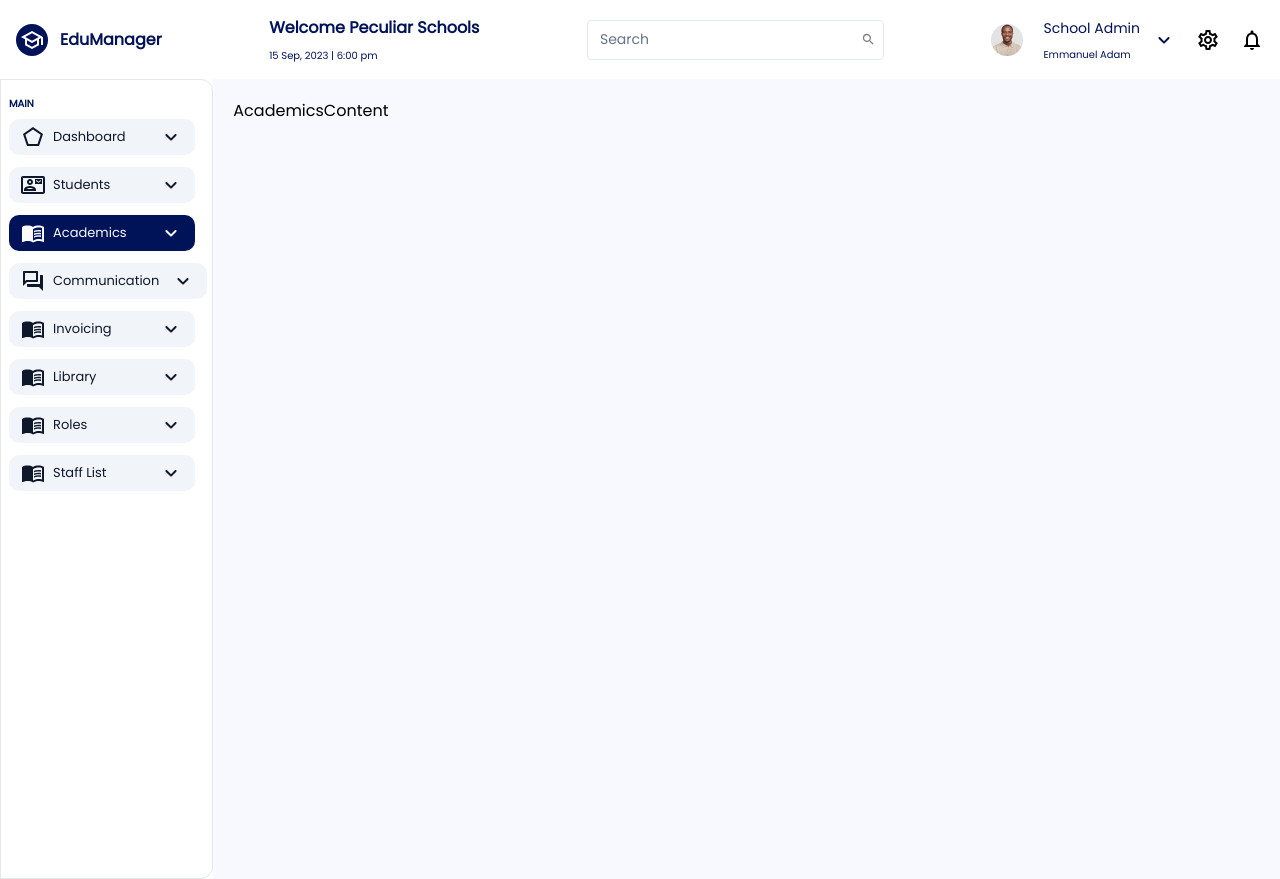
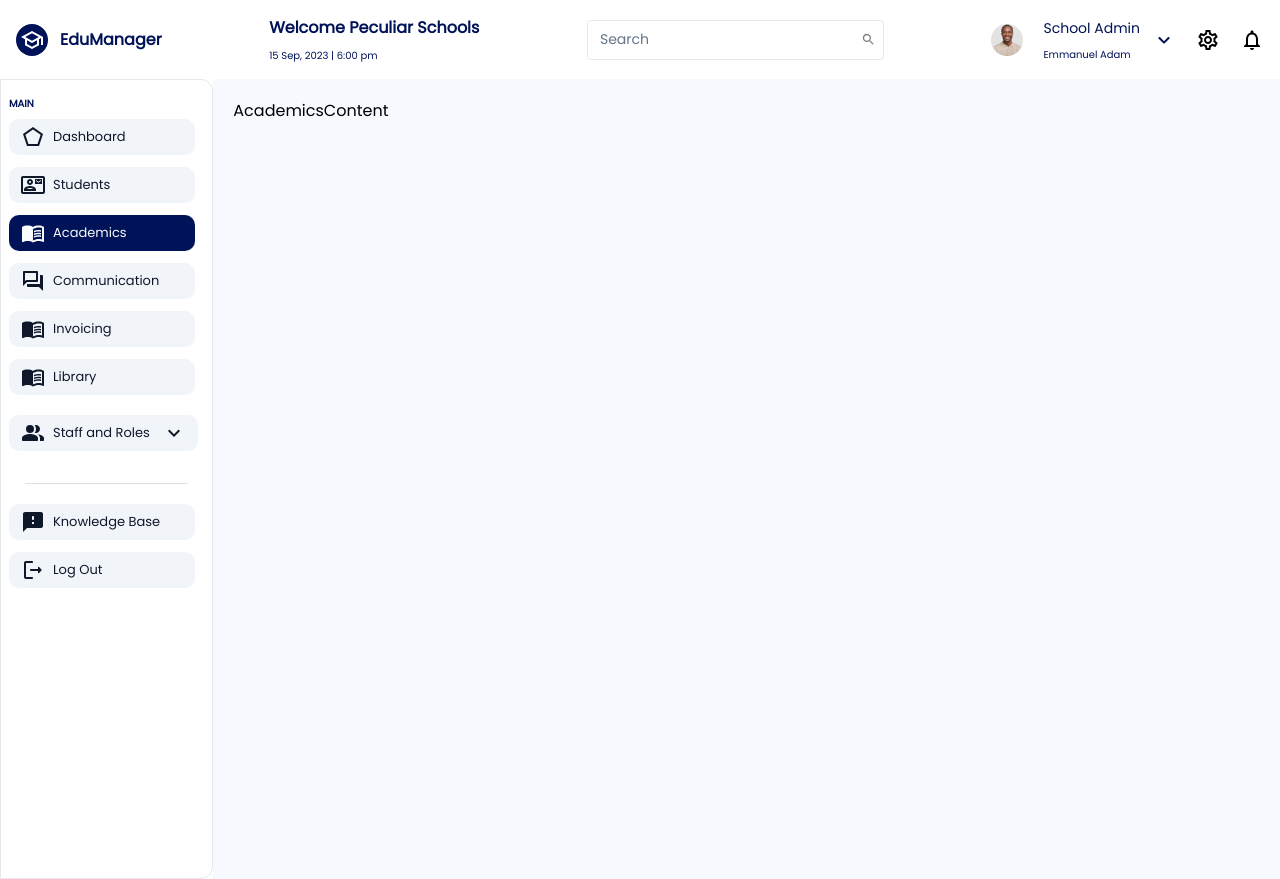
Before and after one commit to emmanuelprince66/edus-233, a Next.js app: page /dashboard/admin-dash/academics in a window 1280 px wide. Built offline with nearby package versions, Linux system fonts and the light colour scheme.

Commit message:
more new changes

```diff
--- a/src/app/dashboard/admin-dash/[section]/page.jsx
+++ b/src/app/dashboard/admin-dash/[section]/page.jsx
@@ -13,6 +13,7 @@ import LibraryContent from "@/components/AdminCom/LibraryContent";
 import StudentContent from "@/components/AdminCom/StudentContent";
 import Roles from "@/components/AdminCom/Roles";
 import ListStaff from "@/components/AdminCom/ListStaff";
+import Kbase from "@/components/AdminCom/Kbase";
 
 export default function AdminDashboard({ params }) {
   const { section } = params;
@@ -40,6 +41,9 @@ export default function AdminDashboard({ params }) {
     case "roles":
       content = <Roles />;
       break;
+    case "k-base":
+      content = <Kbase />;
+      break;
     case "staff-list":
       content = <ListStaff />;
       break;
--- /dev/null
+++ b/src/components/AdminCom/Kbase.jsx
@@ -0,0 +1,7 @@
+import React from "react";
+
+const Kbase = () => {
+  return <div>Kbase</div>;
+};
+
+export default Kbase;
--- a/src/components/AdminSideBar.jsx
+++ b/src/components/AdminSideBar.jsx
@@ -5,11 +5,26 @@ import MenuBookOutlinedIcon from "@mui/icons-material/MenuBookOutlined";
 import ContactMailOutlinedIcon from "@mui/icons-material/ContactMailOutlined";
 import QuestionAnswerOutlinedIcon from "@mui/icons-material/QuestionAnswerOutlined";
 import { usePathname } from "next/navigation";
-
+import PeopleAltRoundedIcon from "@mui/icons-material/PeopleAltRounded";
 import KeyboardArrowDownRoundedIcon from "@mui/icons-material/KeyboardArrowDownRounded";
 import { Button } from "./ui/button";
+import List from "@mui/material/List";
+import Divider from "@mui/material/Divider";
+import FeedbackRoundedIcon from "@mui/icons-material/FeedbackRounded";
+import Collapse from "@mui/material/Collapse";
+import LogoutRoundedIcon from "@mui/icons-material/LogoutRounded";
+import ExpandLess from "@mui/icons-material/ExpandLess";
+import ExpandMore from "@mui/icons-material/ExpandMore";
+
+import AddRoundedIcon from "@mui/icons-material/AddRounded";
+import { Open_Sans } from "next/font/google";
 
 const AdminSideBar = () => {
+  const [open, setOpen] = React.useState(false);
+
+  const handleClick = () => {
+    setOpen(!open);
+  };
   const pathname = usePathname();
   const sidebar = [
     {
@@ -48,24 +63,74 @@ const AdminSideBar = () => {
       url: "/dashboard/admin-dash/library",
       icn: <MenuBookOutlinedIcon />,
     },
+
     {
       id: 7,
-      nm: "Roles",
-      url: "/dashboard/admin-dash/roles",
-      icn: <MenuBookOutlinedIcon />,
+      nm: "Staff and Roles",
+      url: "/dashboard/admin-dash/staff-list",
+      url2: "/dashboard/admin-dash/roles",
+      icn: <PeopleAltRoundedIcon />,
     },
     {
       id: 8,
-      nm: "Staff List",
-      url: "/dashboard/admin-dash/staff-list",
-      icn: <MenuBookOutlinedIcon />,
+      nm: "Knowledge Base",
+      url: "/k-base",
+      icn: <FeedbackRoundedIcon />,
+    },
+    {
+      id: 9,
+      nm: "Log Out",
+      url: "/k-base",
+      icn: <LogoutRoundedIcon />,
     },
   ];
 
   return (
     <div className="w-full flex flex-col items-center gap-3">
-      {sidebar?.map((bar) => {
+      {sidebar?.map((bar, index) => {
         const isActive = pathname.startsWith(bar?.url);
+
+        if (index === 6) {
+          return (
+            <List
+              sx={{ width: "100%", maxWidth: 360, bgcolor: "background.paper" }}
+              component="nav"
+              aria-labelledby="nested-list-subheader"
+            >
+              <Button
+                variant={isActive ? "default" : "secondary"}
+                size="sm"
+                className="flex items-center gap-3 justify-between min-w-[95%]"
+                onClick={handleClick}
+              >
+                <div className="flex gap-2 items-center">
+                  {bar?.icn}
+                  <p className="text-[13px]">{bar?.nm}</p>
+                </div>
+                {open ? <ExpandLess /> : <ExpandMore />}
+              </Button>
+              <Collapse in={open} timeout="auto" unmountOnExit>
+                <List component="div" disablePadding>
+                  <Link href={bar?.url}>
+                    <span className="flex gap-2 ml-8 items-center mt-3 hover:text-primary_blue_4">
+                      <AddRoundedIcon sx={{ fontSize: "14px" }} />
+                      <p className="text-[13px]">Staff</p>
+                    </span>
+                  </Link>
+                  <Link href={bar?.url2}>
+                    <span className="flex gap-2 ml-8 items-center mt-3 hover:text-primary_blue_4">
+                      <AddRoundedIcon sx={{ fontSize: "14px" }} />
+                      <p className="text-[13px]">Custom Roles</p>
+                    </span>
+                  </Link>
+                </List>
+              </Collapse>
+
+              <Divider variant="middle" sx={{ mt: "2rem" }} />
+            </List>
+          );
+        }
+
         return (
           <Link href={bar?.url} key={bar?.id} className="w-full">
             <Button
@@ -77,8 +142,6 @@ const AdminSideBar = () => {
                 {bar?.icn}
                 <p className="text-[13px]">{bar?.nm}</p>
               </div>
-
-              <KeyboardArrowDownRoundedIcon />
             </Button>
           </Link>
         );
```
